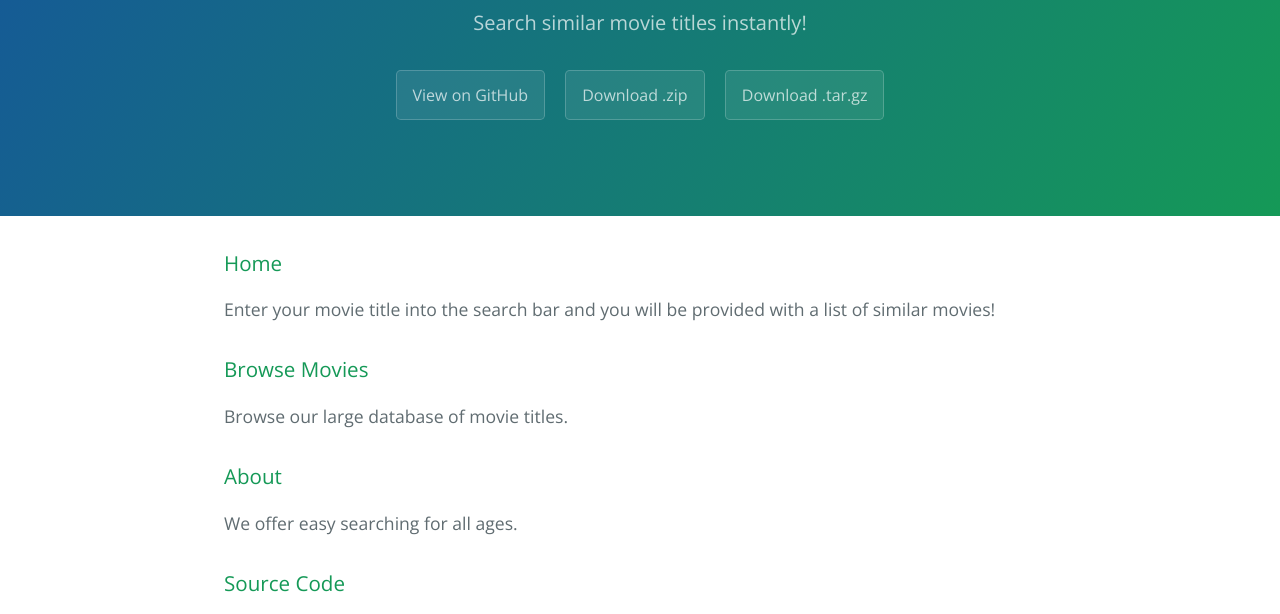
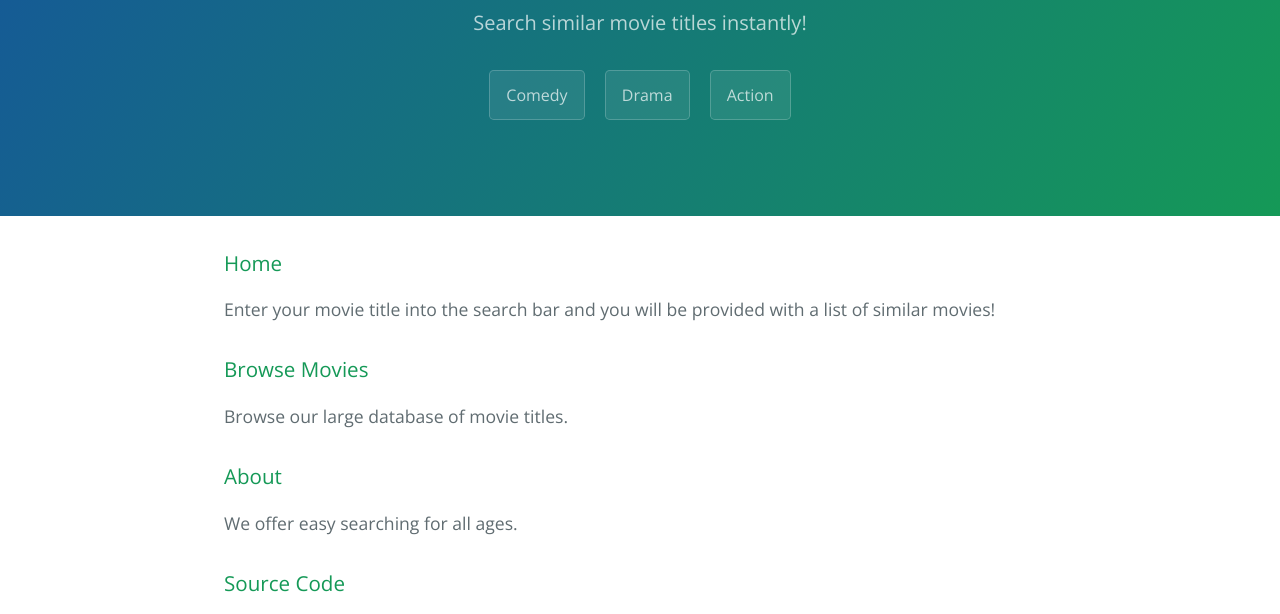
Before and after one commit to yasetl/ezfinder, a plain HTML site: page index.html in a window 1280 px wide. Shown: the part 167-781 px from the top of the page. Drawn offline with nearby package versions, Linux system fonts and the light colour scheme.

Commit message:
Update index.html

```diff
--- a/index.html
+++ b/index.html
@@ -13,9 +13,9 @@
     <section class="page-header">
       <h1 class="project-name">Ez Finder</h1>
       <h2 class="project-tagline">Search similar movie titles instantly!</h2>
-      <a href="https://github.com/yasetl/ezfinder" class="btn">View on GitHub</a>
-      <a href="https://github.com/yasetl/ezfinder/zipball/master" class="btn">Download .zip</a>
-      <a href="https://github.com/yasetl/ezfinder/tarball/master" class="btn">Download .tar.gz</a>
+      <a href="https://github.com/yasetl/ezfinder" class="btn">Comedy</a>
+      <a href="https://github.com/yasetl/ezfinder/zipball/master" class="btn">Drama</a>
+      <a href="https://github.com/yasetl/ezfinder/tarball/master" class="btn">Action</a>
     </section>
 
     <section class="main-content">
```
